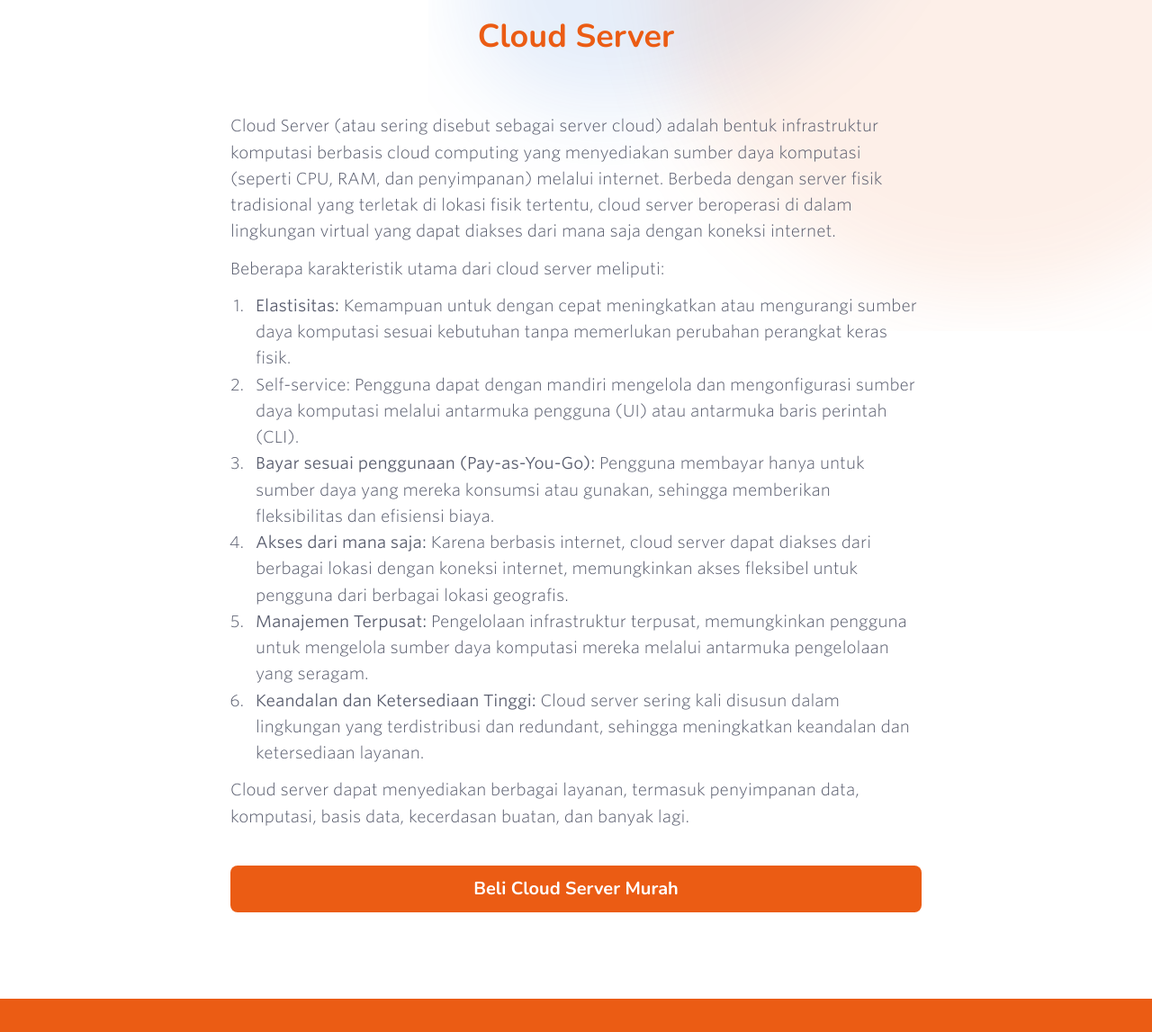
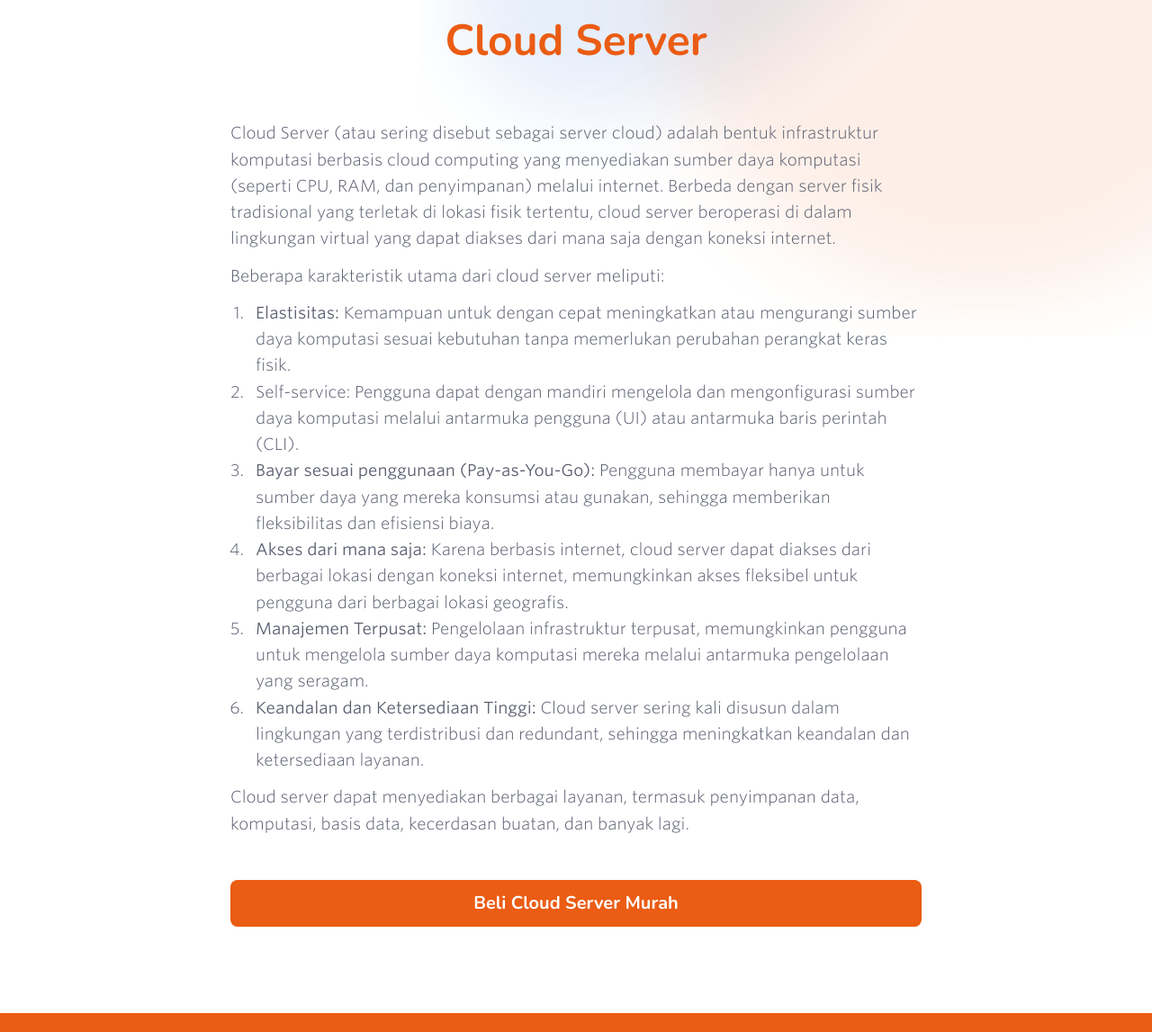
Before and after one commit to nvcld/cloud-server-landing, a website: page index.html in a window 1280 px wide. Shown: the part 127-1274 px from the top of the page at 90% size. Drawn offline with nearby package versions, Linux system fonts and the light colour scheme.

Commit message:
fix(/): font size

```diff
--- a/index.html
+++ b/index.html
@@ -26,7 +26,7 @@
         <section class="pt-6">
             <div class="container mx-auto">
                 <div class="flex items-center justify-center w-full">
-                    <h1 class="text-center text-orange-500 block text-4xl font-bold">Cloud Server</h1>
+                    <h1 class="text-center text-orange-500 block text-5xl font-bold">Cloud Server</h1>
                 </div>
             </div>
         </section>
@@ -46,7 +46,7 @@
                     </ol>
                     <p class="mb-3">Cloud server dapat menyediakan berbagai layanan, termasuk penyimpanan data, komputasi, basis data, kecerdasan buatan, dan banyak lagi.</p>
                 </article>
-                <div class="w-full flex justify-center mt-10">
+                <div class="w-full flex justify-center mt-12">
                     <a href="https://nevacloud.com/cloud-server" target="_blank" rel="noopener noreferrer" class="text-xl bg-orange-500 rounded-lg py-3 px-10 font-bold text-white w-full mx-auto block max-w-3xl hover:bg-orange-500/80 transition duration-300">
                         <button class="mx-auto text-center items-center flex">
                             Beli Cloud Server Murah
```
Also changed, not shown: src/output.min.css.
